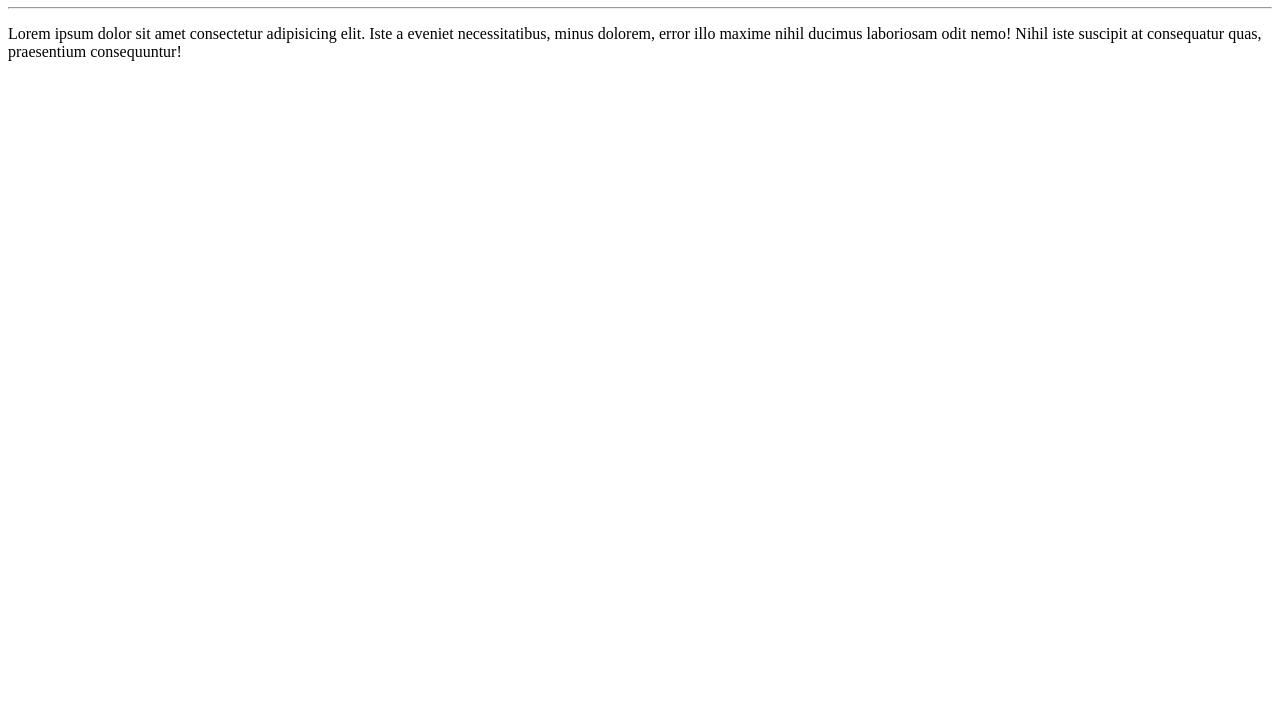
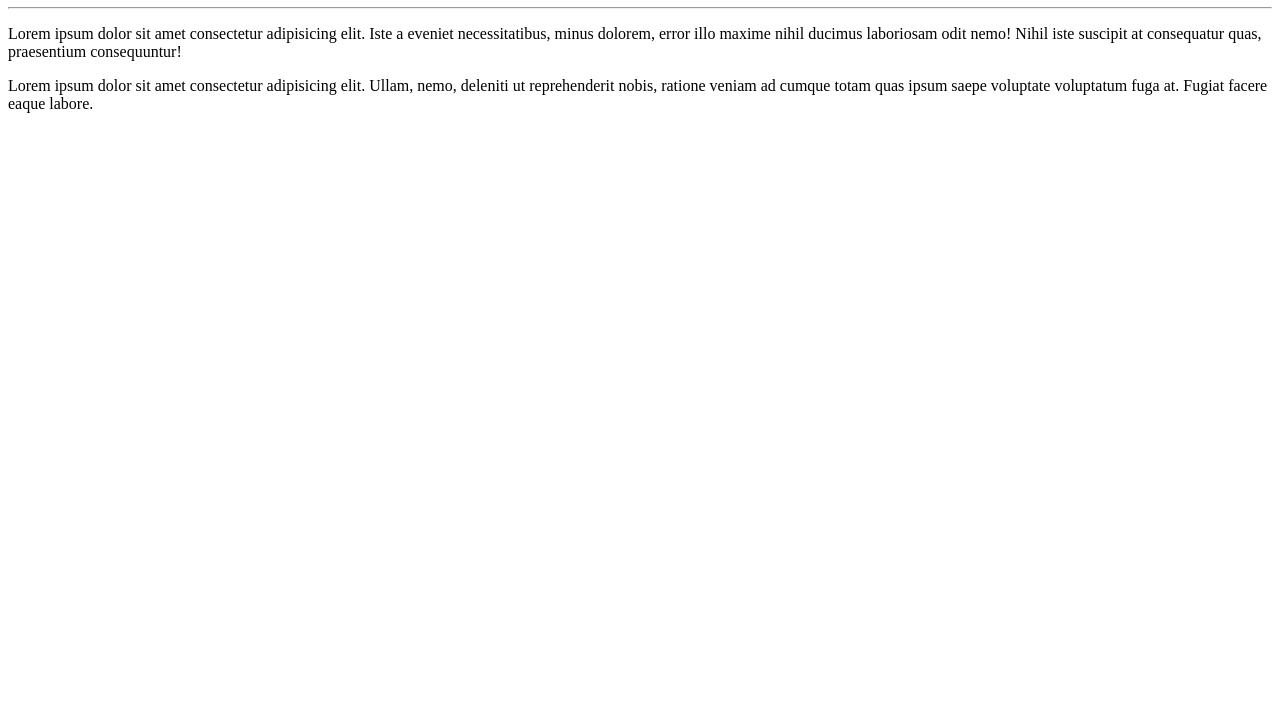
Before and after one commit to enzovpcosta/Ola-mundo, a plain HTML site: page site/index.html in a window 1280 px wide. Shown: the part 73-800 px from the top of the page. Drawn offline with Linux system fonts and the light colour scheme.

Commit message:
Adição de um parágrafo

```diff
--- a/site/index.html
+++ b/site/index.html
@@ -9,5 +9,6 @@
     <h1>Olá, Mundo!</h1>
     <hr>
     <p>Lorem ipsum dolor sit amet consectetur adipisicing elit. Iste a eveniet necessitatibus, minus dolorem, error illo maxime nihil ducimus laboriosam odit nemo! Nihil iste suscipit at consequatur quas, praesentium consequuntur!</p>
+    <p>Lorem ipsum dolor sit amet consectetur adipisicing elit. Ullam, nemo, deleniti ut reprehenderit nobis, ratione veniam ad cumque totam quas ipsum saepe voluptate voluptatum fuga at. Fugiat facere eaque labore.</p>
 </body>
 </html>
```
